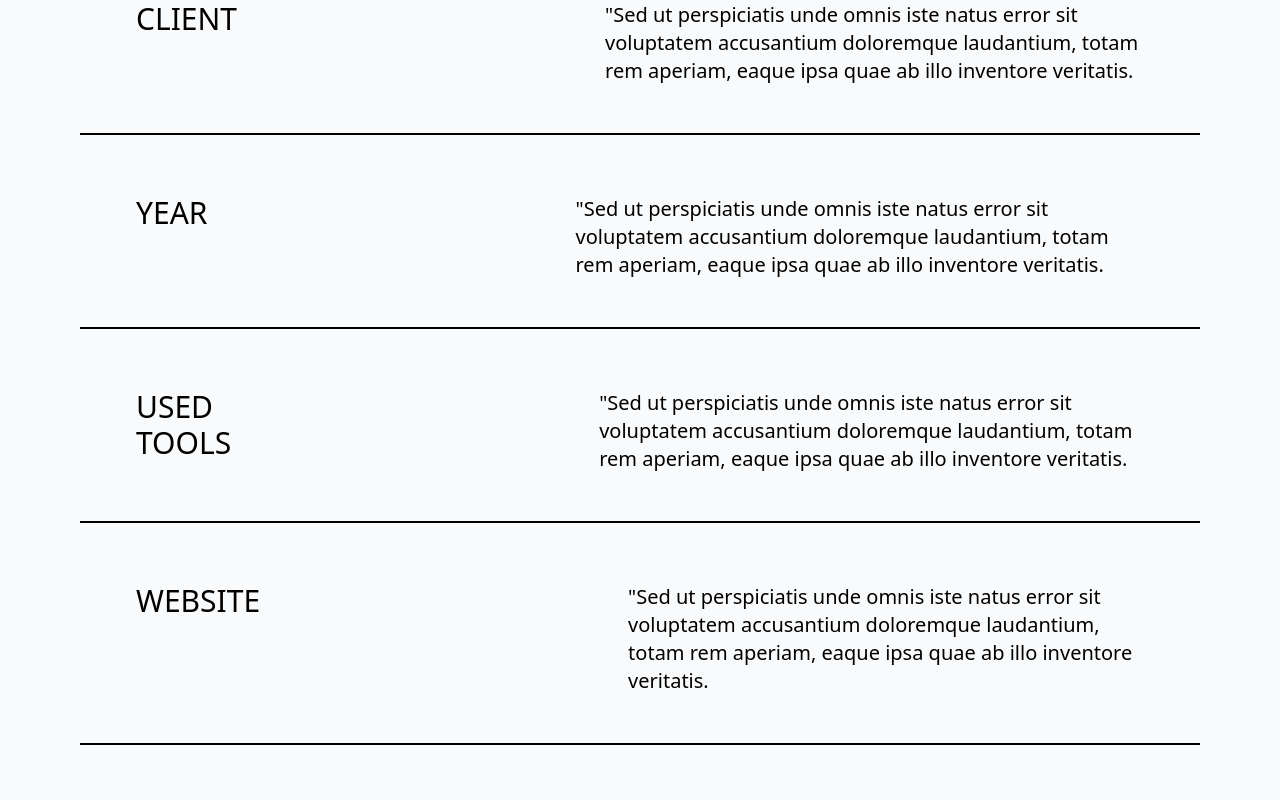
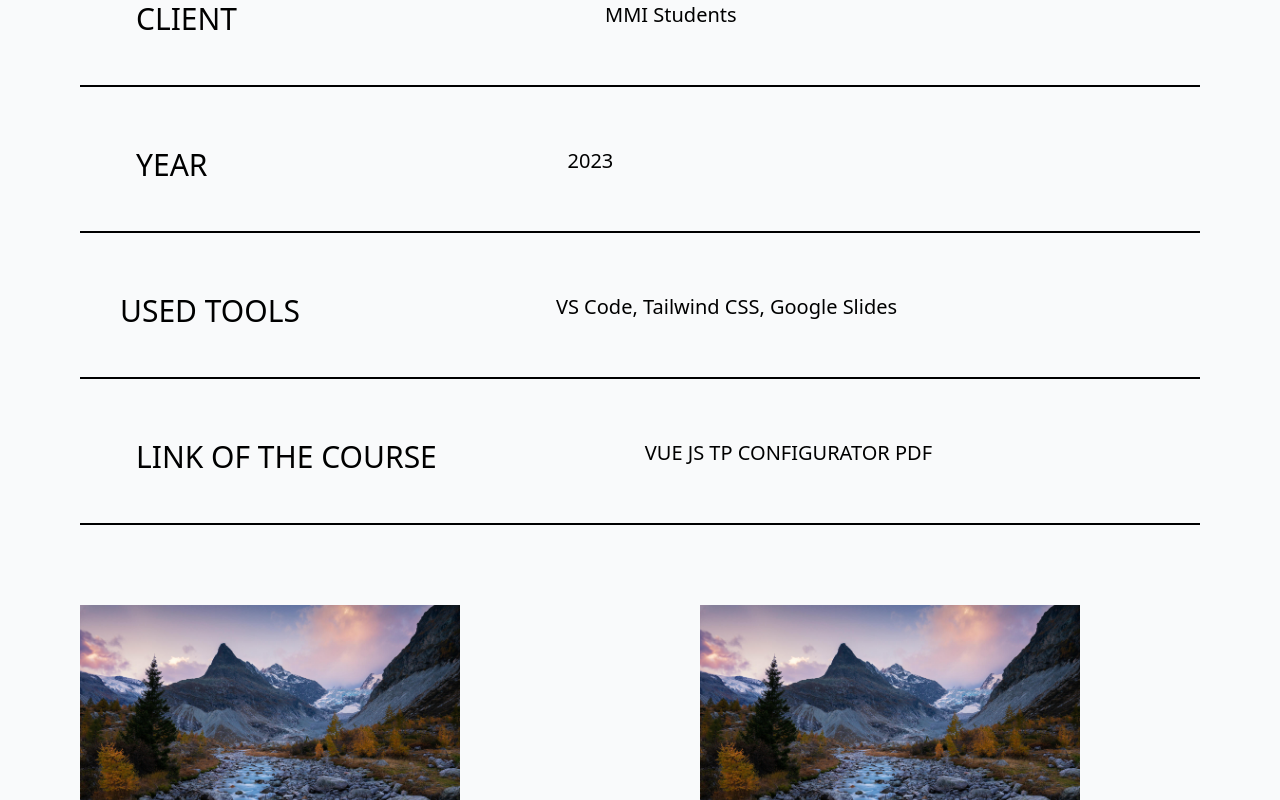
Before and after one commit to FabioGafforelli/Portfolio_FabioVue, a Vue app: page /cours in a window 1280 px wide. Shown: the part 1200-2000 px from the top of the page. Built offline with nearby package versions, Linux system fonts and the light colour scheme.

Commit message:
pdf cours

```diff
--- a/src/views/projets/CobbleBrosView.vue
+++ b/src/views/projets/CobbleBrosView.vue
@@ -5,7 +5,7 @@
   <div class="pt-2 md:pt-5 px-10 md:px-20 gap-10 md:gap-20 pb-5 md:pb-10 relative ">
             <div>
       <h1 class="pt-8 md:pt-32 uppercase text-black text-left md:text-6xl text-xl ">
-    Cours Vue JS</h1>
+    Cobble Bros </h1>
     <div class="md:pt-5 w-40 md:w-96">
     <hr class="black">
     </div>
--- a/src/views/projets/CoursView.vue
+++ b/src/views/projets/CoursView.vue
@@ -19,7 +19,27 @@
                 <div class="flex pb-7 md:px-14 pt-5 md:pt-16 gap-10 md:gap-12">
       <h2 class=" uppercase text-black text-left md:text-3xl text-xl ">
     Client</h2>
-    <p class="text-base md:text-xl font-rubik font-light text-black md:pl-80">"Sed ut perspiciatis unde omnis iste natus error sit voluptatem accusantium doloremque laudantium, totam rem aperiam, eaque ipsa quae ab illo inventore veritatis.</p>
+    <p class="text-base md:text-xl font-rubik font-light text-black md:pl-80">MMI Students</p>
+   </div>
+    <div class="md:pt-5 w-full">
+    <hr class="black">
+    </div>
+      </div>
+    <div class="px-10 md:px-20 gap-10 md:gap-20 pb-2 md:pb-10 relative ">
+                <div class="flex pb-7 md:px-14 pt-5 md:pt-5 gap-10 md:gap-10">
+      <h2 class=" uppercase text-black text-left md:text-3xl text-xl ">
+    Year</h2>
+    <p class="text-base md:text-xl font-rubik font-light text-black md:pl-80">2023</p>
+   </div>
+    <div class="md:pt-5 w-full">
+    <hr class="black">
+    </div>
+      </div>
+    <div class="px-10 md:px-20 gap-10 md:gap-20 pb-2 md:pb-10 relative ">
+                <div class="flex pb-7 md:px-10 pt-5 md:pt-5 gap-10 md:gap-4">
+      <h2 class=" uppercase text-black text-left md:text-3xl text-xl ">
+    Used tools</h2>
+    <p class="text-base md:text-xl font-rubik font-light md:pl-60 text-black">VS Code, Tailwind CSS, Google Slides</p>
    </div>
     <div class="md:pt-5 w-full">
     <hr class="black">
@@ -28,28 +48,10 @@
     <div class="px-10 md:px-20 gap-10 md:gap-20 pb-2 md:pb-10 relative ">
                 <div class="flex pb-7 md:px-14 pt-5 md:pt-5 gap-10 md:gap-12">
       <h2 class=" uppercase text-black text-left md:text-3xl text-xl ">
-    Year</h2>
-    <p class="text-base md:text-xl font-rubik font-light text-black md:pl-80">"Sed ut perspiciatis unde omnis iste natus error sit voluptatem accusantium doloremque laudantium, totam rem aperiam, eaque ipsa quae ab illo inventore veritatis.</p>
-   </div>
-    <div class="md:pt-5 w-full">
-    <hr class="black">
-    </div>
-      </div>
-    <div class="px-10 md:px-20 gap-10 md:gap-20 pb-2 md:pb-10 relative ">
-                <div class="flex pb-7 md:px-14 pt-5 md:pt-5 gap-10 md:gap-12">
-      <h2 class=" uppercase text-black text-left md:text-3xl text-xl ">
-    Used tools</h2>
-    <p class="text-base md:text-xl font-rubik font-light md:pl-80 text-black">"Sed ut perspiciatis unde omnis iste natus error sit voluptatem accusantium doloremque laudantium, totam rem aperiam, eaque ipsa quae ab illo inventore veritatis.</p>
-   </div>
-    <div class="md:pt-5 w-full">
-    <hr class="black">
-    </div>
-      </div>
-    <div class="px-10 md:px-20 gap-10 md:gap-20 pb-2 md:pb-10 relative ">
-                <div class="flex pb-7 md:px-14 pt-5 md:pt-5 gap-10 md:gap-12">
-      <h2 class=" uppercase text-black text-left md:text-3xl text-xl ">
-    Website</h2>
-    <p class="text-base md:text-xl font-rubik font-light md:pl-80 text-black">"Sed ut perspiciatis unde omnis iste natus error sit voluptatem accusantium doloremque laudantium, totam rem aperiam, eaque ipsa quae ab illo inventore veritatis.</p>
+    Link of the course</h2>
+    <a href="/public/TP Configurateur_Basket_Finale.pdf" target="_blank">
+    <p class="text-base md:text-xl font-rubik font-light md:pl-40 text-black">VUE JS TP CONFIGURATOR PDF</p>
+  </a>
    </div>
     <div class="md:pt-5 w-full">
     <hr class="black">
```
Also changed, not shown: 1 other file (tests, documents, lock files or other folders).
